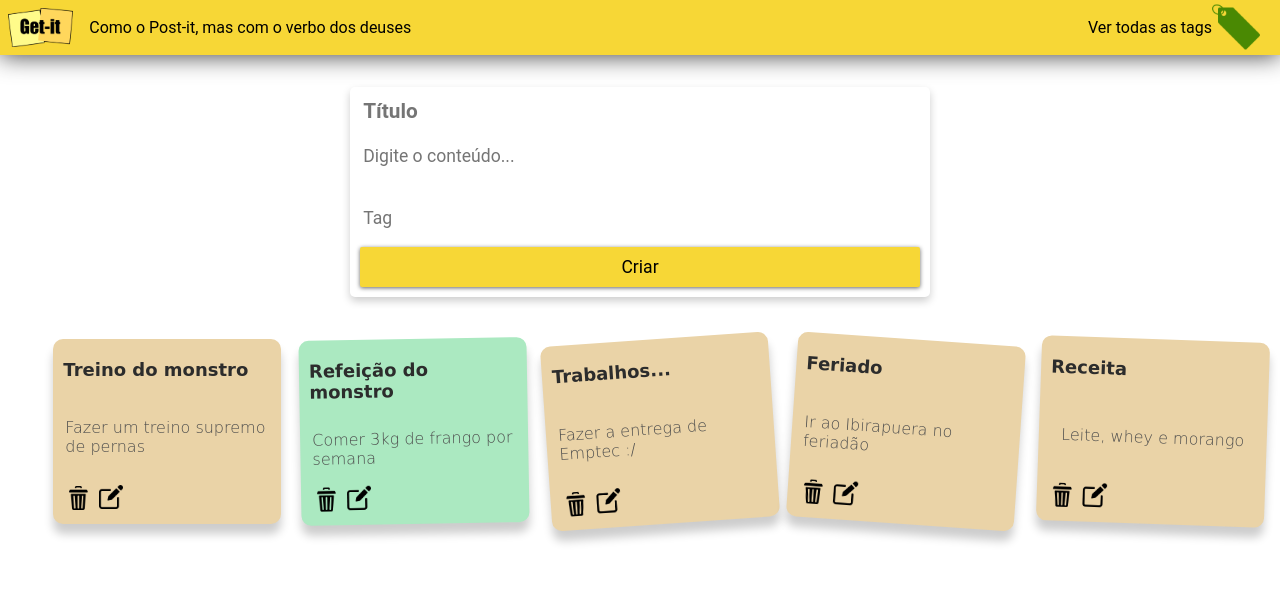
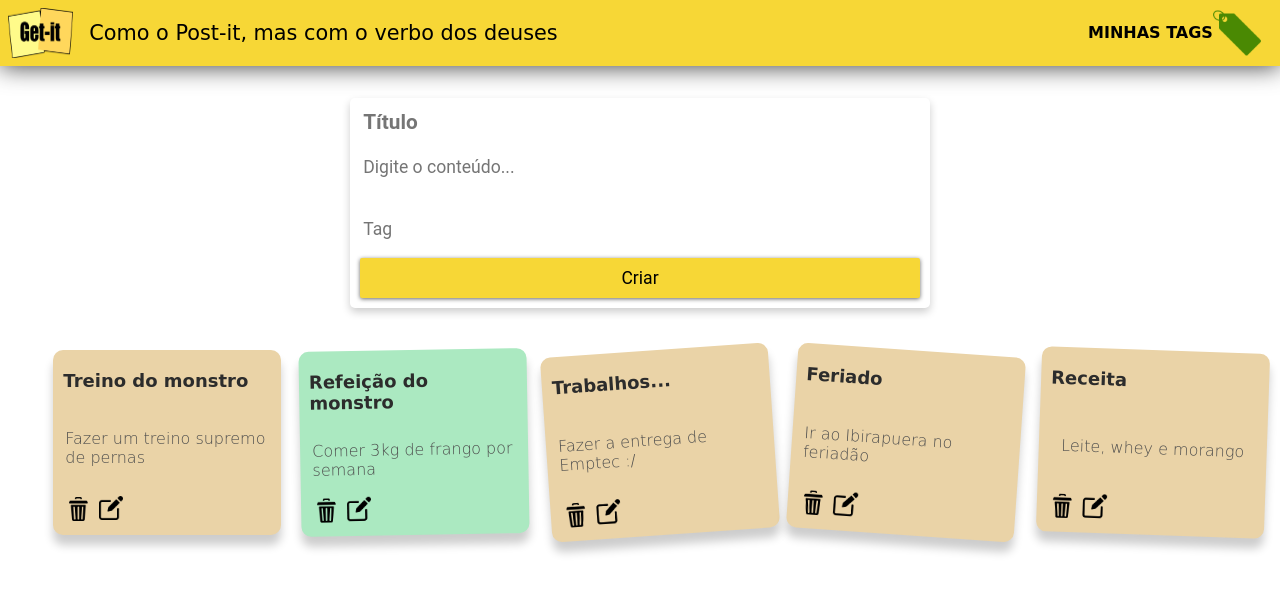
Before and after one commit to jamessonlps/Projeto1B-Tecweb2, a Django app: page / in a window 1280 px wide. Shown: the top 594 px of the page. Run offline with Django 3.2, Linux system fonts and the light colour scheme; data comes from the database, SQL or seed files in the repository.

Commit message:
pequenos updates no layout

```diff
--- a/notes/static/notes/css/getit.css
+++ b/notes/static/notes/css/getit.css
@@ -27,6 +27,10 @@ body {
   font-family: "Roboto", sans-serif;
 }
 
+a {
+  text-decoration: none;
+  color: #2c2c2c;
+}
  /* Você pode usar o CSS comentado abaixo, se ajudar */
  /* Fonte: https://codepen.io/CrisWoler/pen/ogXBLj */
 .btn {
@@ -43,6 +47,12 @@ body {
   box-shadow: 0 1px 4px rgba(0, 0, 0, 0.6);
   background-color: #f7d736;
   transition: background-color 0.3s;
+}
+
+.btn:hover {
+  cursor: pointer;
+  background-color: #fcd200;
+  transition: 0.3s;
 }
 
 .btn > * {
@@ -109,7 +119,7 @@ body {
 }
 
 .subtitle {
-
+  font-size: 1.3rem;
   align-self: center;
   margin-left: 0.5rem;
 }
@@ -138,10 +148,13 @@ body {
   font-weight: bold;
   padding: 0.2rem;
   border-style: none;
+
 }
 
 .form-card-title:focus, .autoresize:focus {
   outline: 0;
+  border-radius: 0.3rem;
+  box-shadow: 0 0 6px #9ecaed;
 }
 
 .autoresize {
@@ -178,6 +191,14 @@ body {
 
   box-shadow: 0 10px 10px 0 rgba(0, 0, 0, 0.2);
 
+}
+
+.main-font {
+  font-family: "Permanent Marker", cursive;
+}
+
+span.main-font {
+  font-weight: bold;
 }
 
 .tag-card-text {
@@ -256,6 +277,13 @@ body {
   border-radius: 1rem;
   padding: 0 1rem;
 
+}
+
+.card-tag:hover {
+  cursor: pointer;
+  font-weight: bold;
+  transition: 0.3s;
+  box-shadow: 0 2px 2px 0 rgba(0, 0, 0, 0.2);
 }
 
 .btns {
@@ -339,3 +367,7 @@ body {
   border: 1px solid black;
   padding: 2rem;
 }
+
+.no-tag {
+  text-align: center;
+}
--- a/notes/templates/notes/index.html
+++ b/notes/templates/notes/index.html
@@ -5,10 +5,10 @@
 <div class="appbar">
     <div class="title-appbar">
         <img src="{% static 'notes/img/logo-getit.png' %}" class="logo"/>
-        <p class="subtitle">Como o Post-it, mas com o verbo dos deuses</p>
+        <p class="subtitle main-font">Como o Post-it, mas com o verbo dos deuses</p>
     </div>
     <a href="{% url 'notes:tags' %}" class="tag-appbar">
-        <span>Ver todas as tags</span>
+        <span class="main-font">MINHAS TAGS</span>
         <img src="{% static 'notes/img/tag.png' %}" class="tag-img" />
     </a>
 </div>
@@ -73,7 +73,7 @@
 
                     {% if note.tag != None %}
                     <div class="card-tag">
-                        <p style="margin: 0;">{{ note.tag }}</p>
+                        <a href="{% url 'notes:notes_by_tag' note.tag.id %}">{{ note.tag }}</a>
                     </div>
                     {% endif %}
                 </div>
--- a/notes/templates/notes/note_view.html
+++ b/notes/templates/notes/note_view.html
@@ -5,7 +5,7 @@
 <div class="appbar">
     <div class="title-appbar">
         <img src="{% static 'notes/img/logo-getit.png' %}" class="logo"/>
-        <p class="subtitle">Como o Post-it, mas com o verbo dos deuses</p>
+        <p class="subtitle main-font">Como o Post-it, mas com o verbo dos deuses</p>
     </div>
 </div>
 
--- a/notes/templates/notes/notes_by_tag.html
+++ b/notes/templates/notes/notes_by_tag.html
@@ -5,7 +5,7 @@
 <div class="appbar">
     <div class="title-appbar">
         <img src="{% static 'notes/img/logo-getit.png' %}" class="logo"/>
-        <p class="subtitle">Como o Post-it, mas com o verbo dos deuses</p>
+        <p class="subtitle main-font">Como o Post-it, mas com o verbo dos deuses</p>
     </div>
 </div>
 
--- a/notes/templates/notes/tags.html
+++ b/notes/templates/notes/tags.html
@@ -5,7 +5,7 @@
 <div class="appbar">
     <div class="title-appbar">
         <img src="{% static 'notes/img/logo-getit.png' %}" class="logo"/>
-        <p class="subtitle">Como o Post-it, mas com o verbo dos deuses</p>
+        <p class="subtitle main-font">Como o Post-it, mas com o verbo dos deuses</p>
     </div>
 </div>
 
@@ -25,7 +25,7 @@
     {% endfor %}
     </div>
 {% else %}
-    <p>Não há nenhuma tag por aqui...</p>
+    <p class="no-tag main-font">Não há nenhuma tag por aqui...</p>
 {% endif %}
 
     <script type="text/javascript" src="{% static 'notes/script/getit.js' %}"></script>
```
